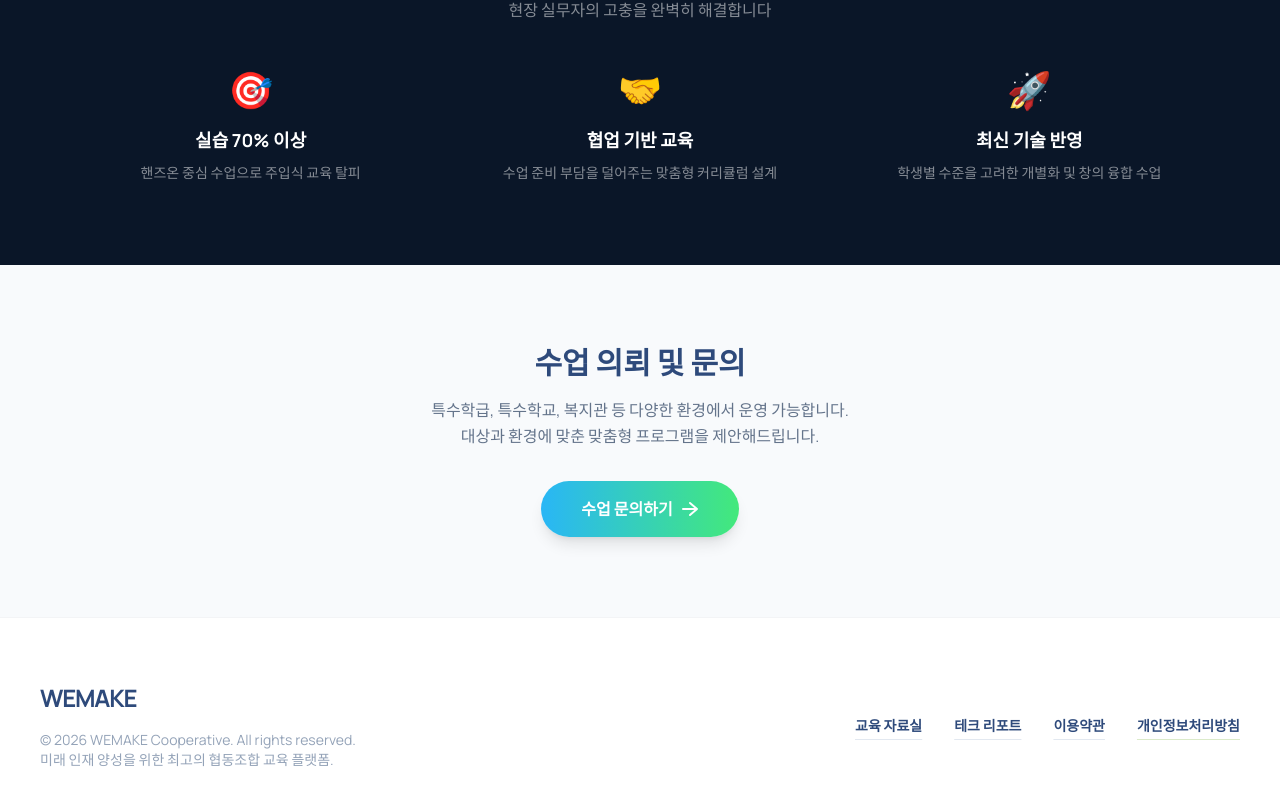
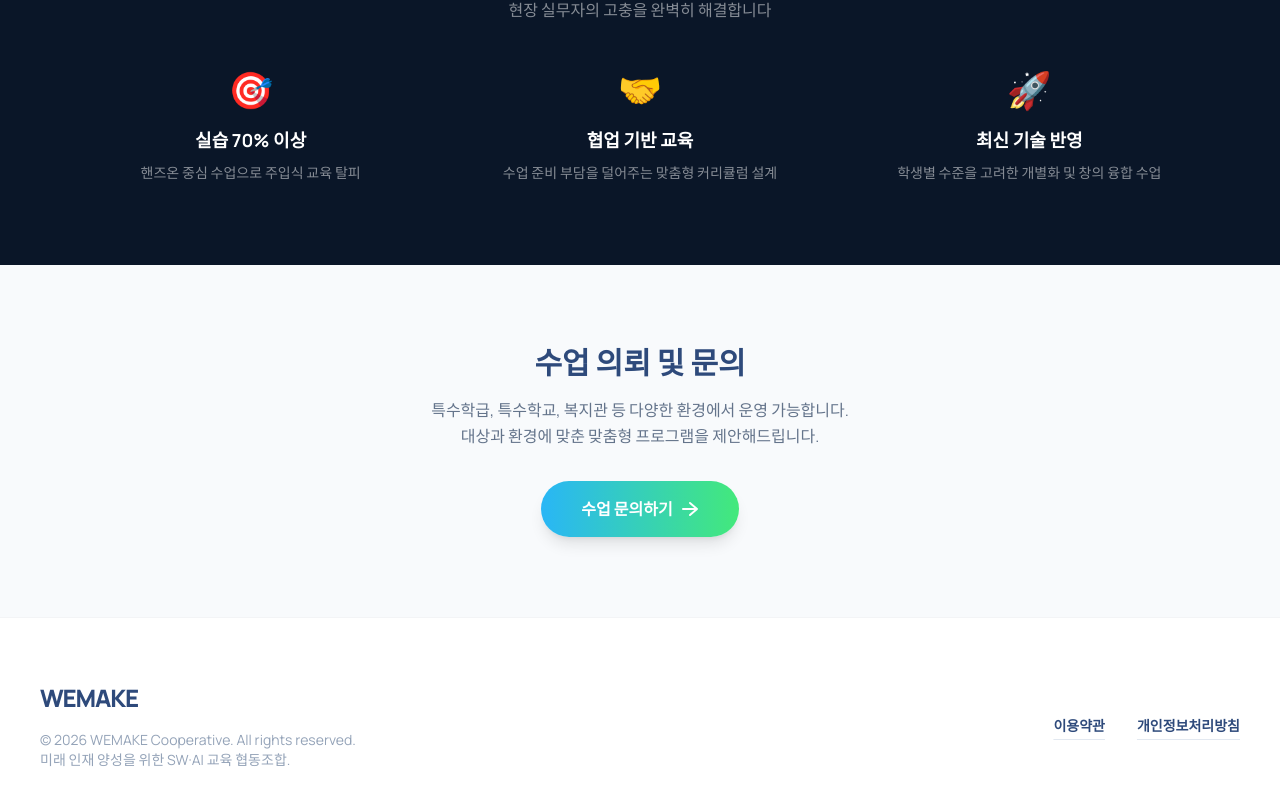
Before and after one commit to ellysabet/wemake_homepage, a React (Vite) app: page /special in a window 1280 px wide. Shown: the part 1981-2785 px from the top of the page. Built offline with nearby package versions, Linux system fonts and the light colour scheme.

Commit message:
Update Footer.jsx

```diff
--- a/src/components/Footer.jsx
+++ b/src/components/Footer.jsx
@@ -5,23 +5,15 @@ const Footer = () => {
     <footer className="bg-white py-16 px-6 lg:px-8 border-t border-gray-100">
       <div className="max-w-[1200px] mx-auto grid grid-cols-1 md:grid-cols-2 gap-12 text-navy text-sm">
         <div>
-                    <span className="text-2xl font-black mb-4 block tracking-tighter uppercase font-bold text-navy">WEMAKE</span>
+          <span className="text-2xl font-black mb-4 block tracking-tighter uppercase text-navy">WEMAKE</span>
           <p className="text-slate-400 font-medium">
-                        © 2026 WEMAKE Cooperative. All rights reserved. <br />
-                        미래 인재 양성을 위한 최고의 협동조합 교육 플랫폼.
+            © 2026 WEMAKE Cooperative. All rights reserved.<br />
+            미래 인재 양성을 위한 SW·AI 교육 협동조합.
           </p>
         </div>
-
         <div className="flex flex-wrap gap-x-8 gap-y-4 md:justify-end items-center font-bold">
-                    <Link
-                        className="hover:text-wemake-green transition-colors underline underline-offset-8 decoration-slate-200"
-                        to="/archive"
-                    >
-                        교육 자료실
-                    </Link>
-                    <a className="hover:text-wemake-green transition-colors underline underline-offset-8 decoration-slate-200" href="#">테크 리포트</a>
           <a className="hover:text-wemake-green transition-colors underline underline-offset-8 decoration-slate-200" href="#">이용약관</a>
-                    <a className="hover:text-wemake-green transition-colors underline underline-offset-8 decoration-wemake-green/30" href="#">개인정보처리방침</a>
+          <a className="hover:text-wemake-green transition-colors underline underline-offset-8 decoration-slate-200" href="#">개인정보처리방침</a>
         </div>
       </div>
     </footer>
```
Lines whose indentation alone changed are shown as unchanged.
